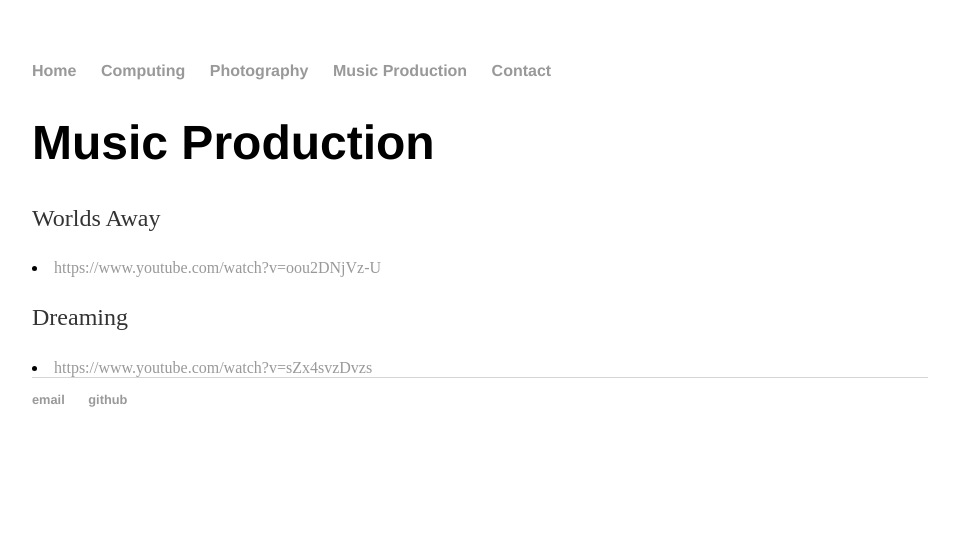
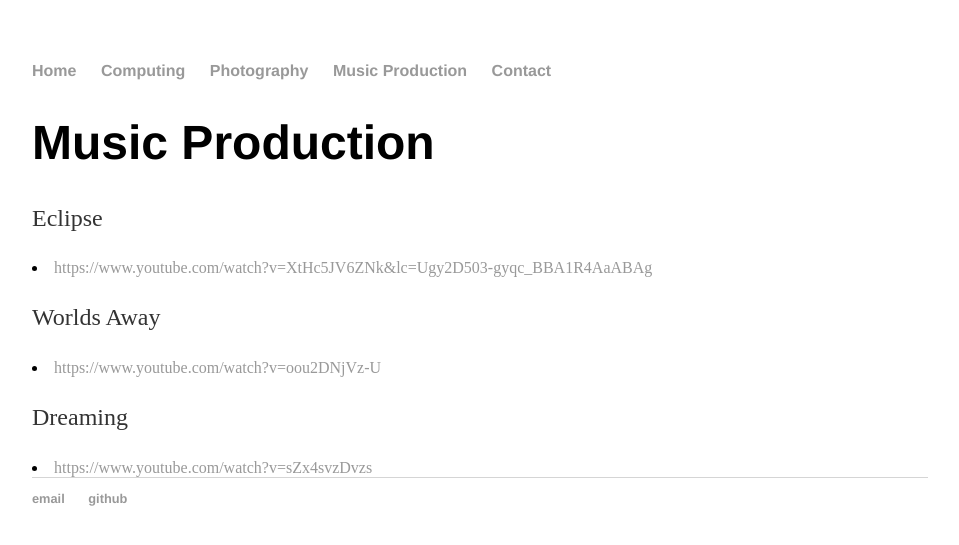
Before and after one commit to calvinivia/calvinivia.github.io, a Jekyll site: the page built from music_production/index.html, in a window 1280 px wide. Shown: the top 545 px of the page, without its empty margins (160-1119 px from the left). Built offline with Jekyll 4.4.1, drawn with Linux system fonts in a browser that asks for light colours.

```diff
--- a/css/main.css
+++ b/css/main.css
@@ -4,6 +4,8 @@
 a:hover { text-decoration: underline; }
 
 p, ul { font-size: 1.5em; line-height: 1.4em; color: #333; }
+
+p.helvectica { font-family: Helvectica, sans-serif; }
 
 h1, h2, h3, h4 { font-family: 'Helvetica', 'Arial', 'Sans-Serif'; }
 h1 { font-size: 3em;  }
--- a/music_production/index.html
+++ b/music_production/index.html
@@ -5,6 +5,12 @@
 
 	<div class="music_production">
     	<h1>Music Production</h1>
+
+
+        <p>Eclipse</p>
+        <li><a href="https://www.youtube.com/watch?v=XtHc5JV6ZNk&lc=Ugy2D503-gyqc_BBA1R4AaABAg">https://www.youtube.com/watch?v=XtHc5JV6ZNk&lc=Ugy2D503-gyqc_BBA1R4AaABAg</a></li>
+
+
 
         <p>Worlds Away</p>
         <li><a href="https://www.youtube.com/watch?v=oou2DNjVz-U">https://www.youtube.com/watch?v=oou2DNjVz-U</a></li>
@@ -14,4 +20,7 @@
         <li><a href="https://www.youtube.com/watch?v=sZx4svzDvzs">https://www.youtube.com/watch?v=sZx4svzDvzs</a></li>
 
 
+
+
+
 	</div>
```
